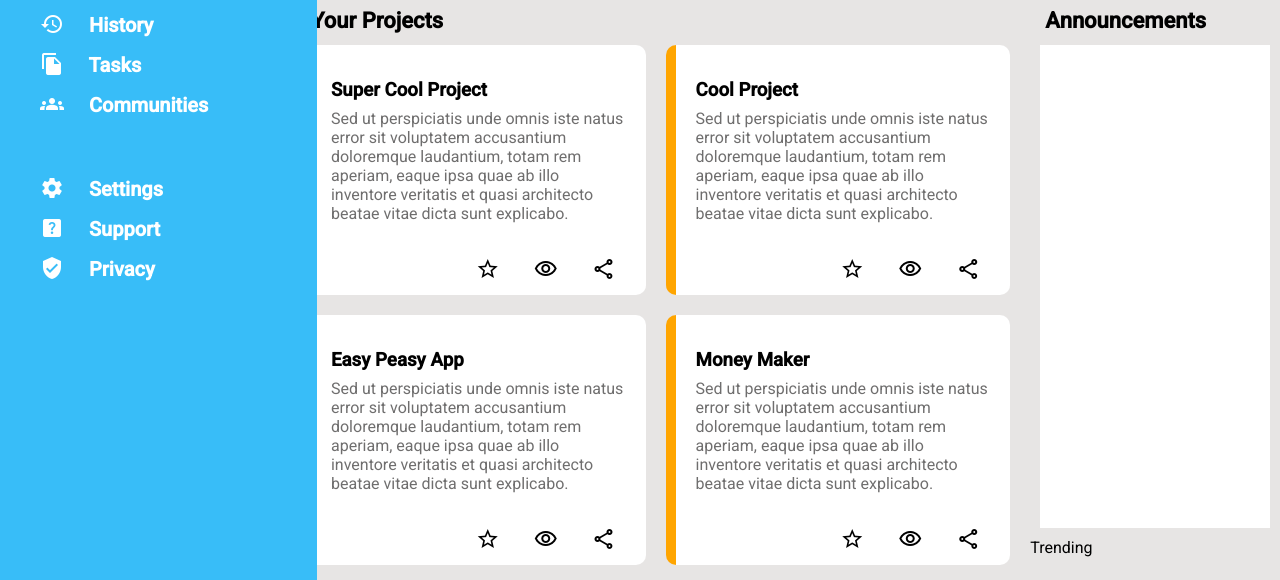
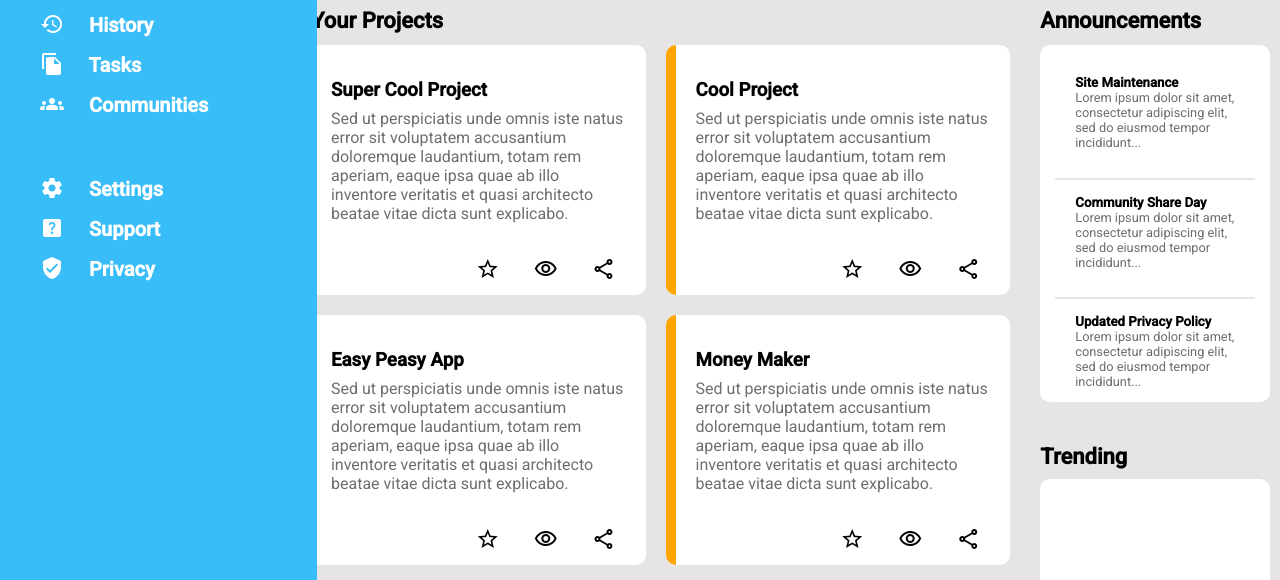
Before and after one commit to trihuang/admin-dashboard, a plain HTML site: page index.html in a window 1280 px wide. Shown: the part 220-800 px from the top of the page. Drawn offline with Linux system fonts and the light colour scheme.

Commit message:
Fix layout for announcement card

```diff
--- a/index.html
+++ b/index.html
@@ -239,9 +239,24 @@
             </main>
             <aside>
                 <div class="announcement-card">
-                    <div class="small-card"></div>
-                    <div class="small-card"></div>
-                    <div class="small-card"></div>
+                    <div class="small-card">
+                        <div class="text">
+                            <h5>Site Maintenance</h5>
+                            <p>Lorem ipsum dolor sit amet, consectetur adipiscing elit, sed do eiusmod tempor incididunt...</p>
+                        </div>
+                    </div>
+                    <div class="small-card">
+                        <div class="text">
+                            <h5>Community Share Day</h5>
+                            <p>Lorem ipsum dolor sit amet, consectetur adipiscing elit, sed do eiusmod tempor incididunt...</p>
+                        </div>
+                    </div>
+                    <div class="small-card">
+                        <div class="text">
+                            <h5>Updated Privacy Policy</h5>
+                            <p>Lorem ipsum dolor sit amet, consectetur adipiscing elit, sed do eiusmod tempor incididunt...</p>
+                        </div>
+                    </div>
                 </div>
                 <div class="header">Trending</div>
                 <div class="trending-card"></div>
--- a/style.css
+++ b/style.css
@@ -232,7 +232,7 @@ input {
 
 .header-two {
     grid-area: header2;
-    padding-left: 15px;
+    margin-left: 10px;
 }
 
 .header-one,
@@ -249,7 +249,7 @@ main {
     grid-area: main;
     display: grid;
     grid-template-columns: repeat(auto-fill, minmax(300px, 1fr));
-    grid-template-rows:  repeat(autofill, minmax(300px, 1fr));
+    grid-template-rows: repeat(autofill, minmax(300px, 1fr));
     padding: 10px;
     padding-top: 0;
     margin-top: 0;
@@ -262,7 +262,7 @@ aside {
     "announcement"
     "header"
     "trending";
-    grid-template-rows: 1fr 0.5fr 1fr;
+    grid-template-rows: 30% 4.5% 30%;
 }
 
 
@@ -306,16 +306,48 @@ aside {
 .trending-card {
     background-color: white;
     margin: 10px;
+    overflow: hidden;
 }
 
 .announcement-card {
     grid-area: announcement;
+    border-radius: 10px;
 }
 
 .trending-card {
     grid-area: trending;
+    border-radius: 10px;
 }
 
 aside .header {
     grid-area: header;
 }
+
+.small-card {
+    margin: 0 15px;
+    border-bottom: 2px solid #e7e5e4;
+}
+
+.small-card:first-of-type{
+    margin-top: 15px;
+}
+
+.small-card:last-of-type {
+    border: none;
+}
+
+.small-card .text p {
+    font-size: 0.8rem;
+}
+
+.text h5 {
+    margin: 0;
+    padding: 0;
+}
+
+aside .header {
+    font-size: 22px;
+    font-weight: bold;
+    place-self: end start;
+    margin-left: 10px;
+}
```
